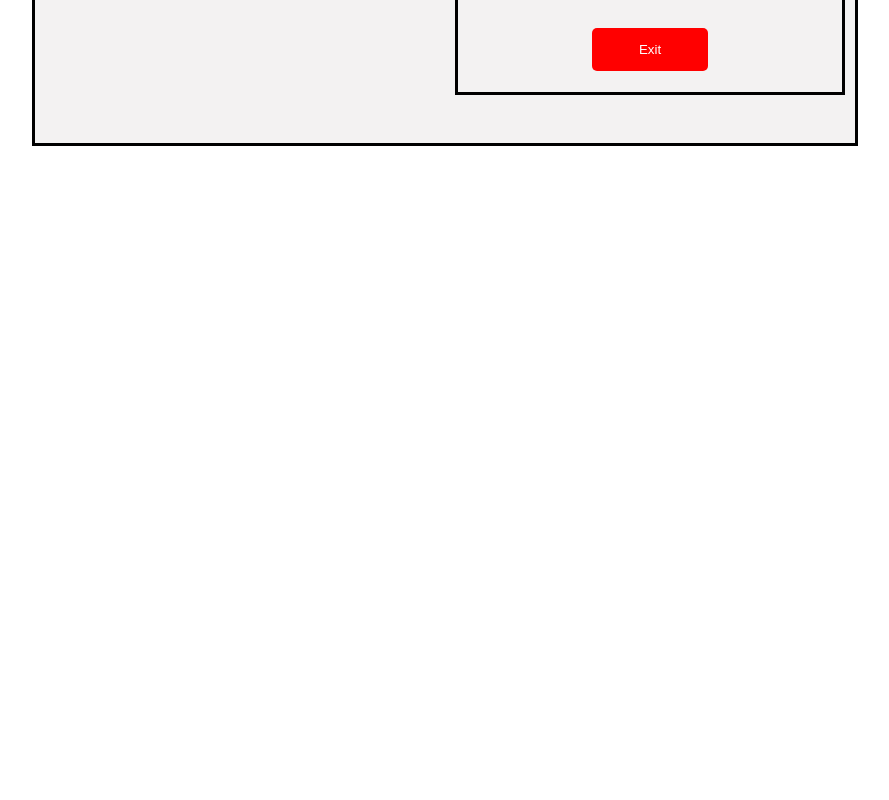
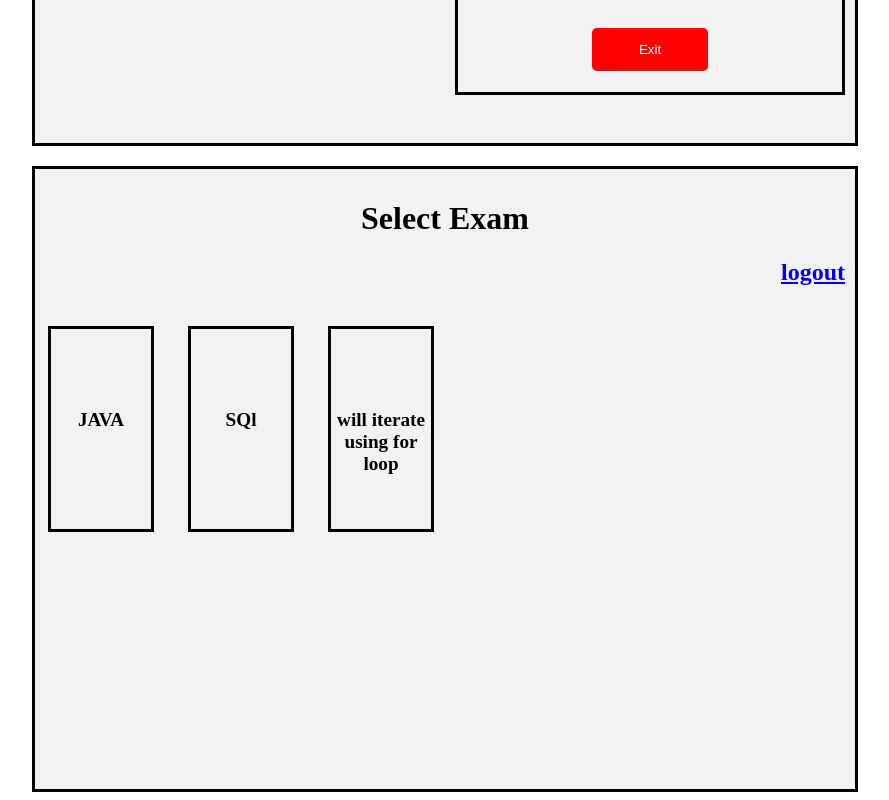
Before and after one commit to nileshpandey31/OnlineExaminationSystem, an Angular app in the folder OnlineExaminationSystem/: page / in a window 1280 px wide. Shown: the part 3084-3884 px from the top of the page, without its empty margins (195-1084 px from the left). Before the commit the page ends 3238 px from the top, so only its background shows below. Built offline with nearby package versions, Linux system fonts and the light colour scheme.

Commit message:
exam page added

```diff
--- /dev/null
+++ b/OnlineExaminationSystem/src/app/Components/exam-page/exam-page.component.css
@@ -0,0 +1,61 @@
+.container
+{
+    border-style: solid;
+    border-color: black;
+    text-align:center;
+    display: block;
+    width: 800px;
+    height:600px;
+    margin-top: 20px;
+    background-color: rgb(243, 242, 242);
+    margin-left: auto;
+    margin-right: auto;
+    padding: 10px;;
+
+}
+
+examlist h1
+{
+    float:left;
+}
+h2 a{
+    float:right;
+
+}
+
+table{
+    margin-top: 10px;
+}
+.domain
+{
+    width:100px;
+    height:120px;
+    font-size: larger;
+    font-weight: bold;
+    border-style: solid;
+    margin-right: 30px;
+    padding-top: 80px;
+
+
+}
+
+.starttest
+{
+    margin-top: 150px;
+    width:200px;
+    height:50px;
+    font-size: larger;
+    font-weight: bold;
+    border-style: solid;
+    border-color: black;
+}
+
+.instructiontimecounter
+{
+    margin-top: 150px;
+    width:200px;
+    height:50px;
+    font-size: larger;
+    font-weight: bold;
+
+}
--- /dev/null
+++ b/OnlineExaminationSystem/src/app/Components/exam-page/exam-page.component.html
@@ -0,0 +1,36 @@
+<div class="container">
+
+   <div class="examlist" *ngIf="examlist" >
+
+    <h1>Select Exam</h1>
+    <h2><a href="#">logout</a></h2>
+    <br><br><br>
+    <table>
+        <tr>
+            <td>
+                <div class="domain" (click)="start()">JAVA</div>
+            </td>
+            <td>
+                <div class="domain">SQl</div>
+            </td>
+            <td>
+                <div class="domain">will iterate using for loop</div>
+            </td>
+        </tr>
+
+    </table>
+
+   </div>
+
+<div class="instruction" *ngIf="instruction" >
+
+    <h2><a href="#">logout</a></h2>
+    <h1>Instruction For Test</h1>
+    <button class="starttest">Start Test</button>
+    <div class="instructiontimecounter">
+        timer
+
+    </div>
+</div>
+
+</div>
--- /dev/null
+++ b/OnlineExaminationSystem/src/app/Components/exam-page/exam-page.component.ts
@@ -0,0 +1,22 @@
+import { Component, OnInit } from '@angular/core';
+
+@Component({
+  selector: 'app-exam-page',
+  templateUrl: './exam-page.component.html',
+  styleUrls: ['./exam-page.component.css']
+})
+export class ExamPageComponent implements OnInit {
+examlist:boolean=true;
+instruction:boolean=false;
+
+  constructor() { }
+
+  ngOnInit(): void {
+  }
+
+  start():void{
+    this.examlist=false;
+    this.instruction=true;
+  }
+
+}
--- a/OnlineExaminationSystem/src/app/app.component.html
+++ b/OnlineExaminationSystem/src/app/app.component.html
@@ -18,3 +18,7 @@
 <div>
     <app-report-card></app-report-card>
 </div>
+
+<div>
+    <app-exam-page></app-exam-page>
+</div>
--- a/OnlineExaminationSystem/src/app/app.module.ts
+++ b/OnlineExaminationSystem/src/app/app.module.ts
@@ -10,6 +10,7 @@ import { RegisterPageComponent } from './Components/register-page/register-page.
 import {LoginComponent} from './Components/login/login.component';
 import { ResetPasswordComponent } from './Components/reset-password/reset-password.component';
 import { ReportCardComponent } from './Components/report-card/report-card.component';
+import { ExamPageComponent } from './Components/exam-page/exam-page.component';
 
 @NgModule({
   declarations: [
@@ -18,7 +19,8 @@ import { ReportCardComponent } from './Components/report-card/report-card.compon
     RegisterPageComponent,
     LoginComponent,
     ResetPasswordComponent,
-    ReportCardComponent
+    ReportCardComponent,
+    ExamPageComponent
   ],
   imports: [
     BrowserModule,
```
Also changed, not shown: 1 other file (tests, documents, lock files or other folders).
